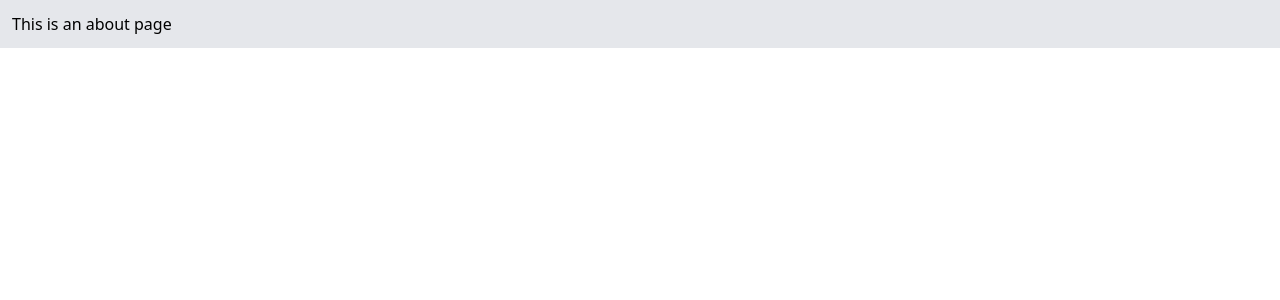
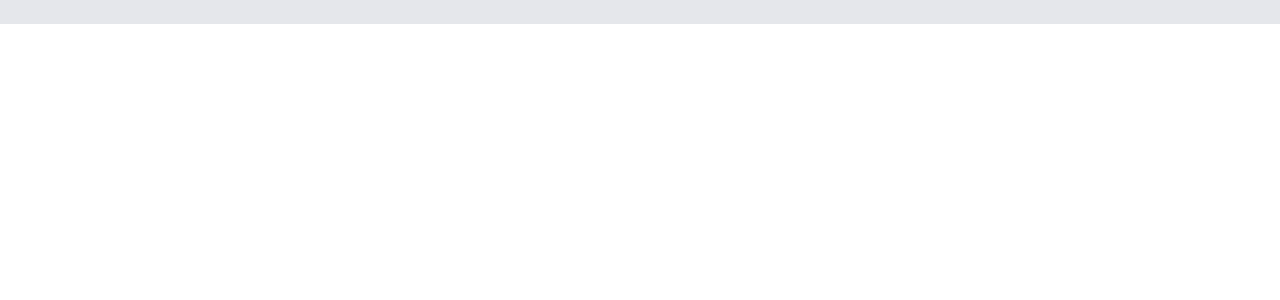
Before and after one commit to josebailo/fruit-api-challenge, a Vue app in the folder apps/app/: page /about in a window 1280 px wide. Shown: the top 300 px of the page. Built offline with nearby package versions, Linux system fonts and the light colour scheme.

Commit message:
Remove unused page

```diff
--- a/apps/app/src/router/index.js
+++ b/apps/app/src/router/index.js
@@ -9,14 +9,6 @@ const routes = [
     path: '/',
     name: 'Home',
     component: Home
-  },
-  {
-    path: '/about',
-    name: 'About',
-    // route level code-splitting
-    // this generates a separate chunk (about.[hash].js) for this route
-    // which is lazy-loaded when the route is visited.
-    component: () => import(/* webpackChunkName: "about" */ '../views/About.vue')
   }
 ]
 
--- a/apps/app/src/views/About.vue
+++ /dev/null
@@ -1,5 +0,0 @@
-<template>
-  <div class="about">
-    <h1>This is an about page</h1>
-  </div>
-</template>
```
